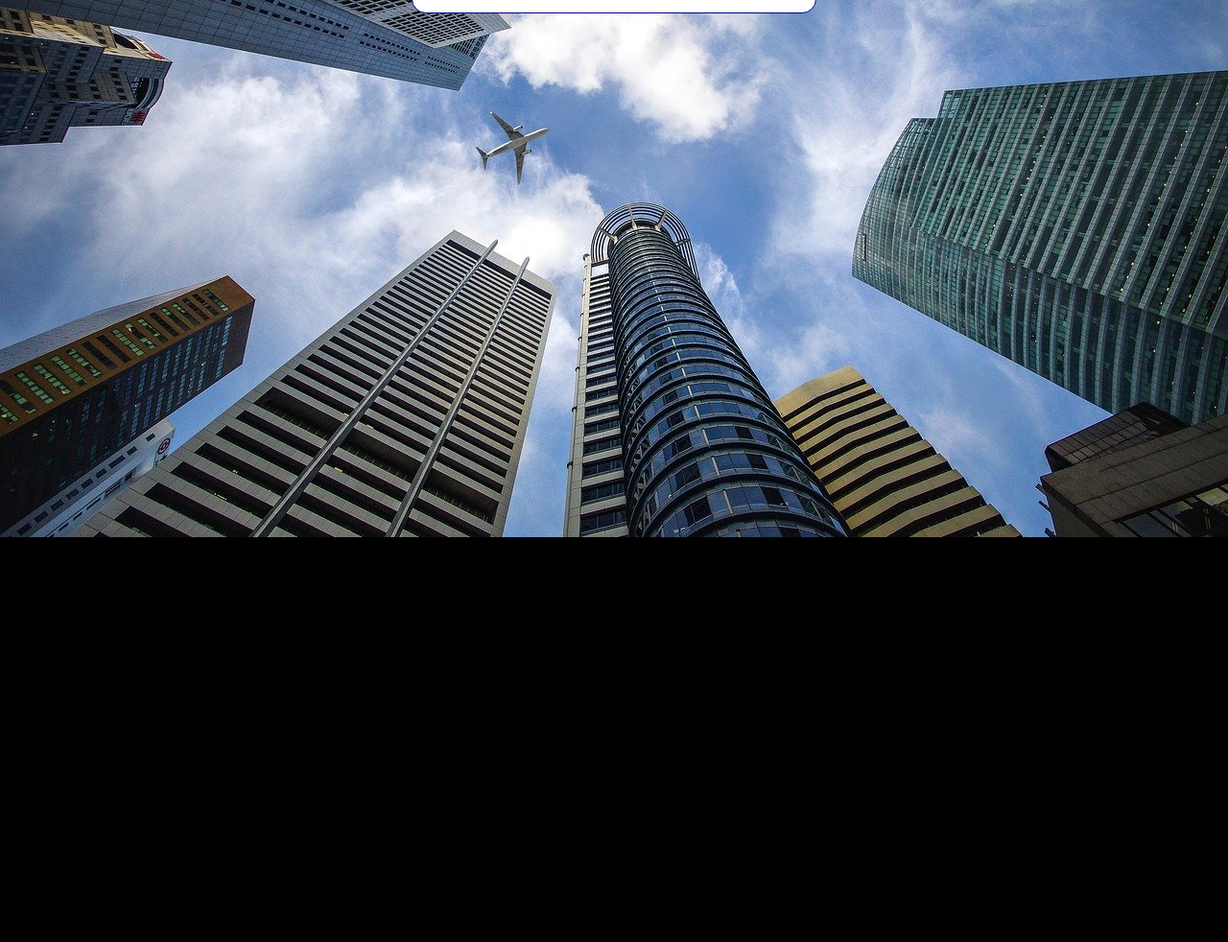
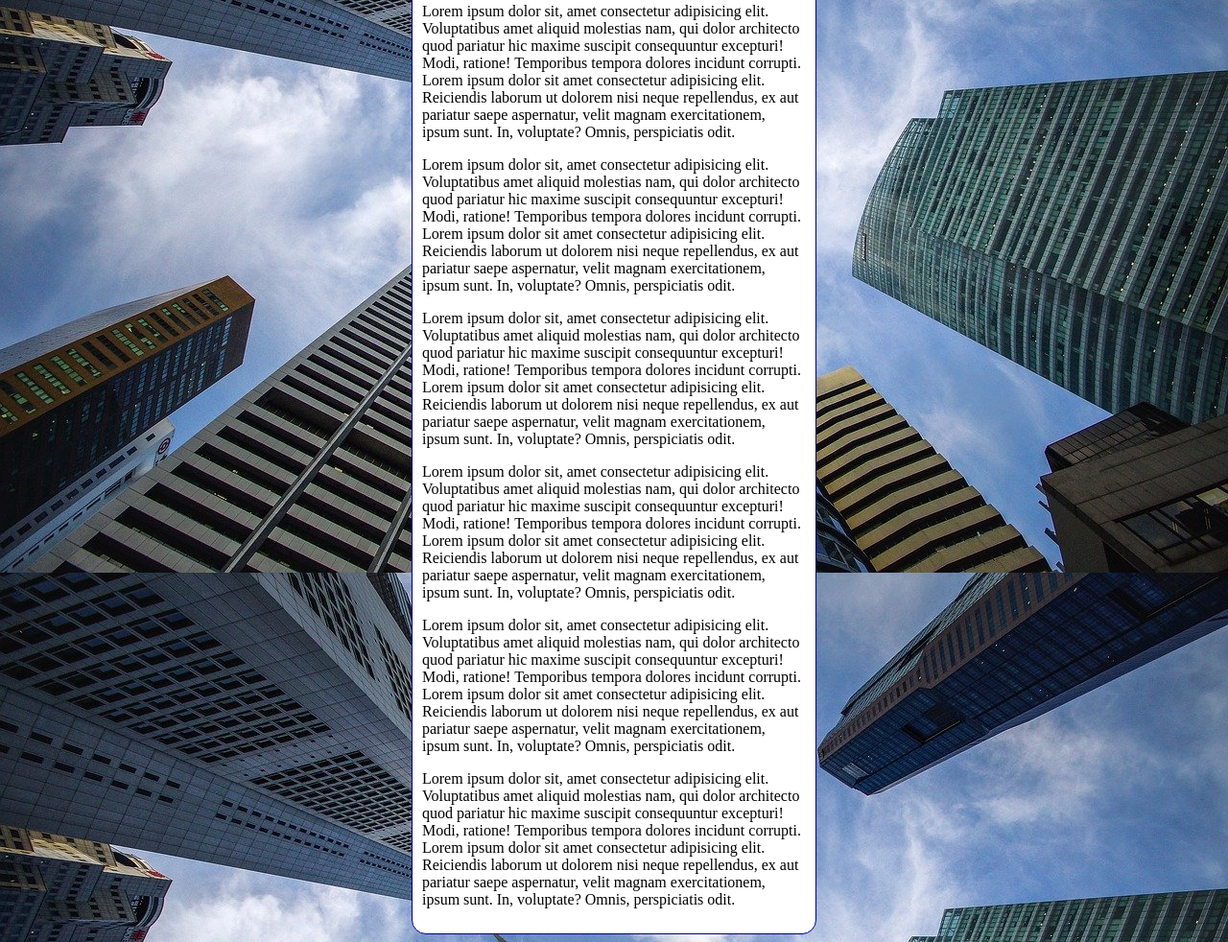
Before and after one commit to DonniePereira/HTML-CSS, a plain HTML site: page Exercícios/ex022/fundo006.html in a window 1280 px wide. Shown: the part 256-1238 px from the top of the page at 96% size. Before the commit the page ends 816 px from the top, so only its background shows below. Drawn offline with Linux system fonts and the light colour scheme.

Commit message:
Fundo006

```diff
--- a/Exercícios/ex022/fundo006.html
+++ b/Exercícios/ex022/fundo006.html
@@ -4,15 +4,17 @@
     <meta charset="UTF-8">
     <meta http-equiv="X-UA-Compatible" content="IE=edge">
     <meta name="viewport" content="width=device-width, initial-scale=1.0">
-    <title>Document</title>
+    <title>Fundo fixo de tela</title>
     <style>
         body {
-            height: 100vh;
+            /*height: 100vh;
             background-color: black;
             background-image: url('Imagens/wallpaper002.jpg');
             background-position: center top;
             background-repeat: no-repeat;
             background-size: cover;
+            background-attachment: fixed;
+            *\
 
             /*background-size: 100% 100%; - Preenche a tela, mas achata e distorce a imagem.
 
@@ -20,11 +22,18 @@
 
             -background-size: cover; - Cobre a tela toda mesmo que tenha que cortar a imagem.
             */
+
+            /* Shorthand - background
+               color > image > position > repeat > [size] > attachment
+            */
+
+            background: black url('Imagens/wallpaper002.jpg') center top no-repeat fixed;
+            background-size: cover;
         }
 
         main {
             background-color: white;
-            width: 400px;
+            max-width: 400px;
             padding: 10px;
             margin: auto;
             border: 1px solid darkblue;
@@ -36,6 +45,12 @@
     <main>
         <h1>Teste de Imagem de fundo</h1>
         <p>Lorem ipsum dolor sit, amet consectetur adipisicing elit. Voluptatibus amet aliquid molestias nam, qui dolor architecto quod pariatur hic maxime suscipit consequuntur excepturi! Modi, ratione! Temporibus tempora dolores incidunt corrupti. Lorem ipsum dolor sit amet consectetur adipisicing elit. Reiciendis laborum ut dolorem nisi neque repellendus, ex aut pariatur saepe aspernatur, velit magnam exercitationem, ipsum sunt. In, voluptate? Omnis, perspiciatis odit.</p>
+        <p>Lorem ipsum dolor sit, amet consectetur adipisicing elit. Voluptatibus amet aliquid molestias nam, qui dolor architecto quod pariatur hic maxime suscipit consequuntur excepturi! Modi, ratione! Temporibus tempora dolores incidunt corrupti. Lorem ipsum dolor sit amet consectetur adipisicing elit. Reiciendis laborum ut dolorem nisi neque repellendus, ex aut pariatur saepe aspernatur, velit magnam exercitationem, ipsum sunt. In, voluptate? Omnis, perspiciatis odit.</p>
+        <p>Lorem ipsum dolor sit, amet consectetur adipisicing elit. Voluptatibus amet aliquid molestias nam, qui dolor architecto quod pariatur hic maxime suscipit consequuntur excepturi! Modi, ratione! Temporibus tempora dolores incidunt corrupti. Lorem ipsum dolor sit amet consectetur adipisicing elit. Reiciendis laborum ut dolorem nisi neque repellendus, ex aut pariatur saepe aspernatur, velit magnam exercitationem, ipsum sunt. In, voluptate? Omnis, perspiciatis odit.</p>
+        <p>Lorem ipsum dolor sit, amet consectetur adipisicing elit. Voluptatibus amet aliquid molestias nam, qui dolor architecto quod pariatur hic maxime suscipit consequuntur excepturi! Modi, ratione! Temporibus tempora dolores incidunt corrupti. Lorem ipsum dolor sit amet consectetur adipisicing elit. Reiciendis laborum ut dolorem nisi neque repellendus, ex aut pariatur saepe aspernatur, velit magnam exercitationem, ipsum sunt. In, voluptate? Omnis, perspiciatis odit.</p>
+        <p>Lorem ipsum dolor sit, amet consectetur adipisicing elit. Voluptatibus amet aliquid molestias nam, qui dolor architecto quod pariatur hic maxime suscipit consequuntur excepturi! Modi, ratione! Temporibus tempora dolores incidunt corrupti. Lorem ipsum dolor sit amet consectetur adipisicing elit. Reiciendis laborum ut dolorem nisi neque repellendus, ex aut pariatur saepe aspernatur, velit magnam exercitationem, ipsum sunt. In, voluptate? Omnis, perspiciatis odit.</p>
+        <p>Lorem ipsum dolor sit, amet consectetur adipisicing elit. Voluptatibus amet aliquid molestias nam, qui dolor architecto quod pariatur hic maxime suscipit consequuntur excepturi! Modi, ratione! Temporibus tempora dolores incidunt corrupti. Lorem ipsum dolor sit amet consectetur adipisicing elit. Reiciendis laborum ut dolorem nisi neque repellendus, ex aut pariatur saepe aspernatur, velit magnam exercitationem, ipsum sunt. In, voluptate? Omnis, perspiciatis odit.</p>
+        <p>Lorem ipsum dolor sit, amet consectetur adipisicing elit. Voluptatibus amet aliquid molestias nam, qui dolor architecto quod pariatur hic maxime suscipit consequuntur excepturi! Modi, ratione! Temporibus tempora dolores incidunt corrupti. Lorem ipsum dolor sit amet consectetur adipisicing elit. Reiciendis laborum ut dolorem nisi neque repellendus, ex aut pariatur saepe aspernatur, velit magnam exercitationem, ipsum sunt. In, voluptate? Omnis, perspiciatis odit.</p>
     </main>
 </body>
 </html>
```
